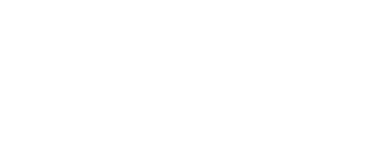
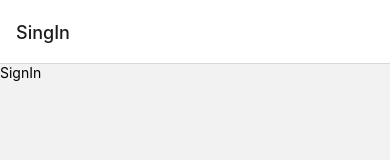
Before and after one commit to eltonCasacio/webgaz-mobile, a React Native app: screen / in a window 390 px wide. Shown: the top 160 px of the page. Built offline with nearby package versions, Linux system fonts and the light colour scheme.

Commit message:
feat: :sparkles: add routes file

```diff
--- a/App.tsx
+++ b/App.tsx
@@ -1,8 +1,8 @@
 import React from 'react';
-import {SafeAreaView} from 'react-native';
+import Routes from './src/routes';
 
 const App = () => {
-  return <SafeAreaView></SafeAreaView>;
+  return <Routes />;
 };
 
 export default App;
--- a/package.json
+++ b/package.json
@@ -11,6 +11,7 @@
   },
   "dependencies": {
     "@react-navigation/native": "^6.0.6",
+    "@react-navigation/native-stack": "^6.2.5",
     "@react-navigation/stack": "^6.0.11",
     "react": "17.0.2",
     "react-native": "0.66.3",
--- /dev/null
+++ b/src/routes.tsx
@@ -0,0 +1,32 @@
+import * as React from 'react';
+import {NavigationContainer} from '@react-navigation/native';
+import {createNativeStackNavigator} from '@react-navigation/native-stack';
+
+import Main from './pages/Main';
+import SingIn from './pages/SingIn';
+import SignUp from './pages/SignUp';
+import ProfileUser from './pages/ProfileUser';
+import PurchaseOrder from './pages/PurchaseOrder';
+import RecoveryPassword from './pages/RecoveryPassword';
+import RecoveryPasswordDetails from './pages/RecoveryPasswordDetails';
+
+const Stack = createNativeStackNavigator();
+
+export default function Routes() {
+  return (
+    <NavigationContainer>
+      <Stack.Navigator initialRouteName="SingIn">
+        <Stack.Screen name="Home" component={Main} />
+        <Stack.Screen name="SingIn" component={SingIn} />
+        <Stack.Screen name="SignUp" component={SignUp} />
+        <Stack.Screen name="ProfileUser" component={ProfileUser} />
+        <Stack.Screen name="PurchaseOrder" component={PurchaseOrder} />
+        <Stack.Screen name="RecoveryPassword" component={RecoveryPassword} />
+        <Stack.Screen
+          name="RecoveryPasswordDetails"
+          component={RecoveryPasswordDetails}
+        />
+      </Stack.Navigator>
+    </NavigationContainer>
+  );
+}
```
Also changed, not shown: src/routes.ts (deleted), 1 other file (tests, documents, lock files or other folders).
